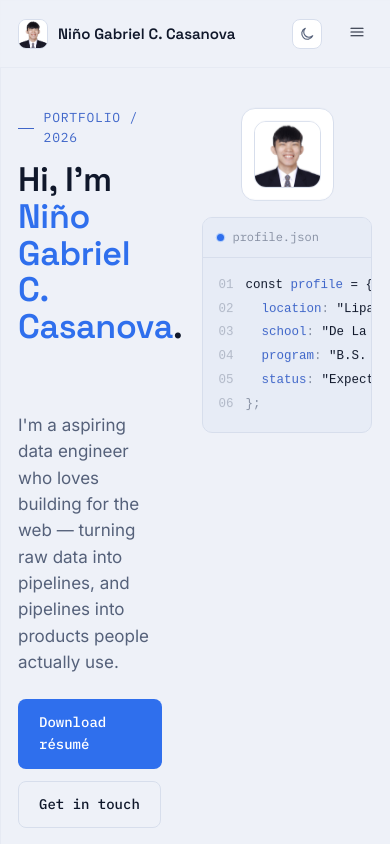
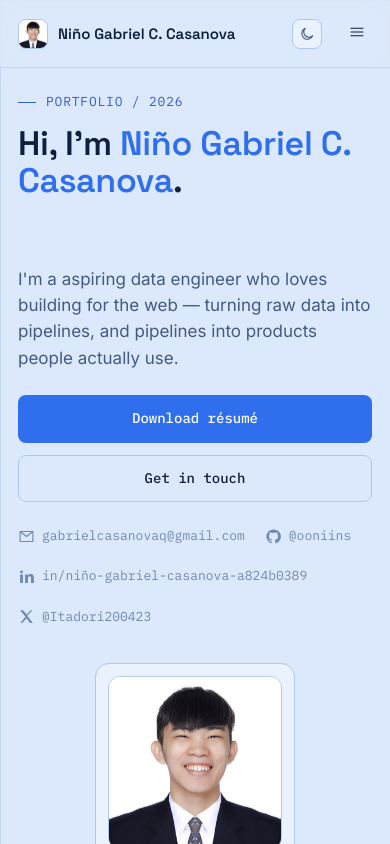
Before and after one commit to ooniins/Casanova_Portfolio, a React (Vite) app: page / in a window 390 px wide. Shown: the top 844 px of the page. Built offline with nearby package versions, Linux system fonts and the light colour scheme.

Commit message:
Fix: Light Mode bugss

```diff
--- a/src/components/About.css
+++ b/src/components/About.css
@@ -405,7 +405,34 @@
   }
 }
 
+@media (max-width: 900px) {
+  .hero {
+    padding-top: calc(var(--nav-height) + 24px);
+  }
+  .hero__grid {
+    grid-template-columns: 1fr;
+    gap: 36px;
+    margin-bottom: 36px;
+  }
+  .hero__card {
+    margin-left: 0;
+    max-width: 420px;
+    width: 100%;
+    margin-inline: auto;
+  }
+}
+
 @media (max-width: 640px) {
+  .hero__tagline {
+    max-width: 100%;
+  }
+  .hero__actions {
+    flex-direction: column;
+    align-items: stretch;
+  }
+  .hero__actions .btn {
+    justify-content: center;
+  }
   .hero__card {
     flex-direction: column;
     gap: 16px;
@@ -427,6 +454,16 @@
     align-self: stretch;
     margin-top: 0;
   }
+  .code-card__body {
+    font-size: 11.5px;
+  }
+}
+
+@media (max-width: 400px) {
+  .hero__avatar-panel {
+    width: 70%;
+    max-width: 200px;
+  }
 }
 
 @media (prefers-reduced-motion: reduce) {
--- a/src/components/Footer.css
+++ b/src/components/Footer.css
@@ -5,6 +5,8 @@
 .footer__inner {
   display: flex;
   justify-content: space-between;
+  flex-wrap: wrap;
+  gap: 6px 12px;
   font-family: var(--font-mono);
   font-size: 12.5px;
   color: var(--ink-faint);
--- a/src/index.css
+++ b/src/index.css
@@ -38,27 +38,29 @@
 [data-theme="light"] {
   color-scheme: light;
 
-  /* ---- palette: monochromatic blue (light theme) ---- */
-  --bg: #eef1f8;
-  --bg-raised: #ffffff;
-  --bg-inset: #e7ecf6;
-  --line: #d7deec;
-  --line-soft: #e6eaf3;
+  /* ---- palette: monochromatic blue (light theme) ----
+     mirrors the dark theme's navy hue, just lifted into light
+     values instead of dropping to white/gray ---- */
+  --bg: #dce8fb;
+  --bg-raised: #eaf2fd;
+  --bg-inset: #d2e2f8;
+  --line: #aec7ec;
+  --line-soft: #c4d8f3;
 
-  --ink: #10182b;
-  --ink-dim: #55617a;
-  --ink-faint: #8790a3;
+  --ink: #0f1f3d;
+  --ink-dim: #435a82;
+  --ink-faint: #7188b0;
 
   --blue: #2f6fed;
-  --blue-dim: #dce7fc;
-  --blue-soft: #3f66c9;
-  --blue-soft-dim: #e6edfb;
-  --blue-muted: #5c6f96;
-  --blue-muted-dim: #eaeef6;
+  --blue-dim: #c4d9f9;
+  --blue-soft: #2f5fc9;
+  --blue-soft-dim: #cddff9;
+  --blue-muted: #5271a8;
+  --blue-muted-dim: #d6e3f6;
 
   --blue-contrast: #ffffff;
 
-  --nav-bg: rgba(238, 241, 248, 0.82);
+  --nav-bg: rgba(220, 232, 251, 0.82);
 }
 
 * {
```
